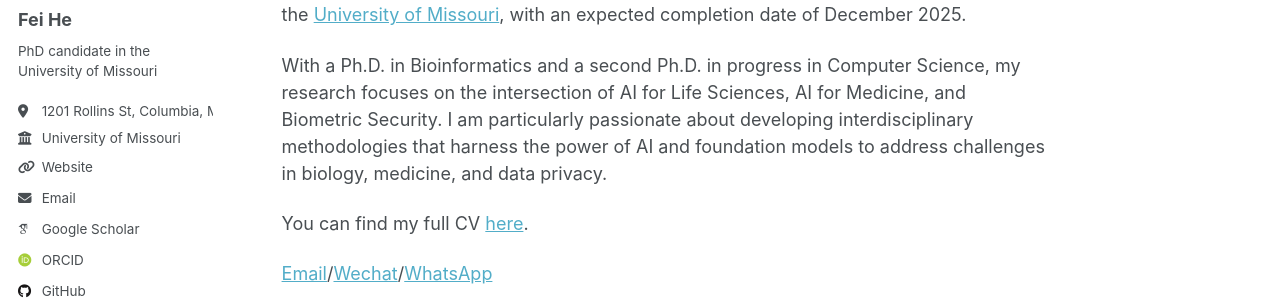
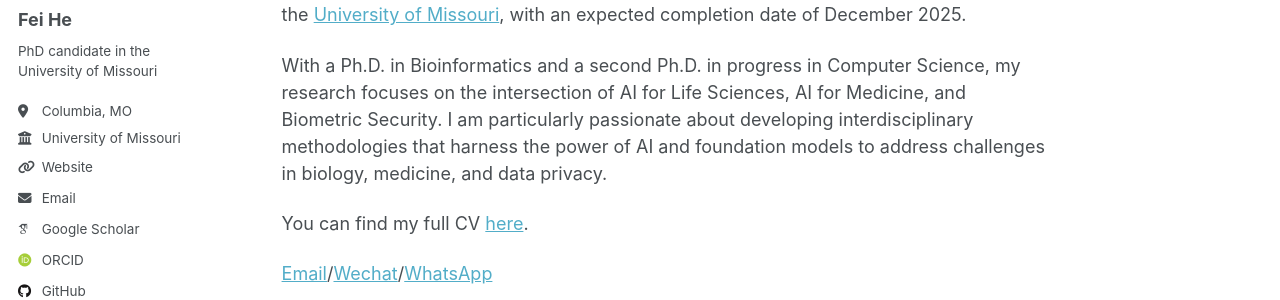
Before and after one commit to coffee19850519/coffee19850519.github.io, a Jekyll site: the page built from _pages/about.md, in a window 1280 px wide. Shown: the part 275-575 px from the top of the page. Built offline with Jekyll 4.4.1, drawn with Linux system fonts in a browser that asks for light colours; some web fonts are replaced.

Commit message:
Update Aboutme

```diff
--- a/_config.yml
+++ b/_config.yml
@@ -26,7 +26,7 @@ author:
   name             : "Fei He"
   pronouns         : # example: "she/her"
   bio              : "PhD candidate in the University of Missouri"
-  location         : "1201 Rollins St, Columbia, MO 65211"
+  location         : "Columbia, MO"
   employer         : "University of Missouri"
   uri              : ""
   email            : "hefe@umsystem.edu"
```
